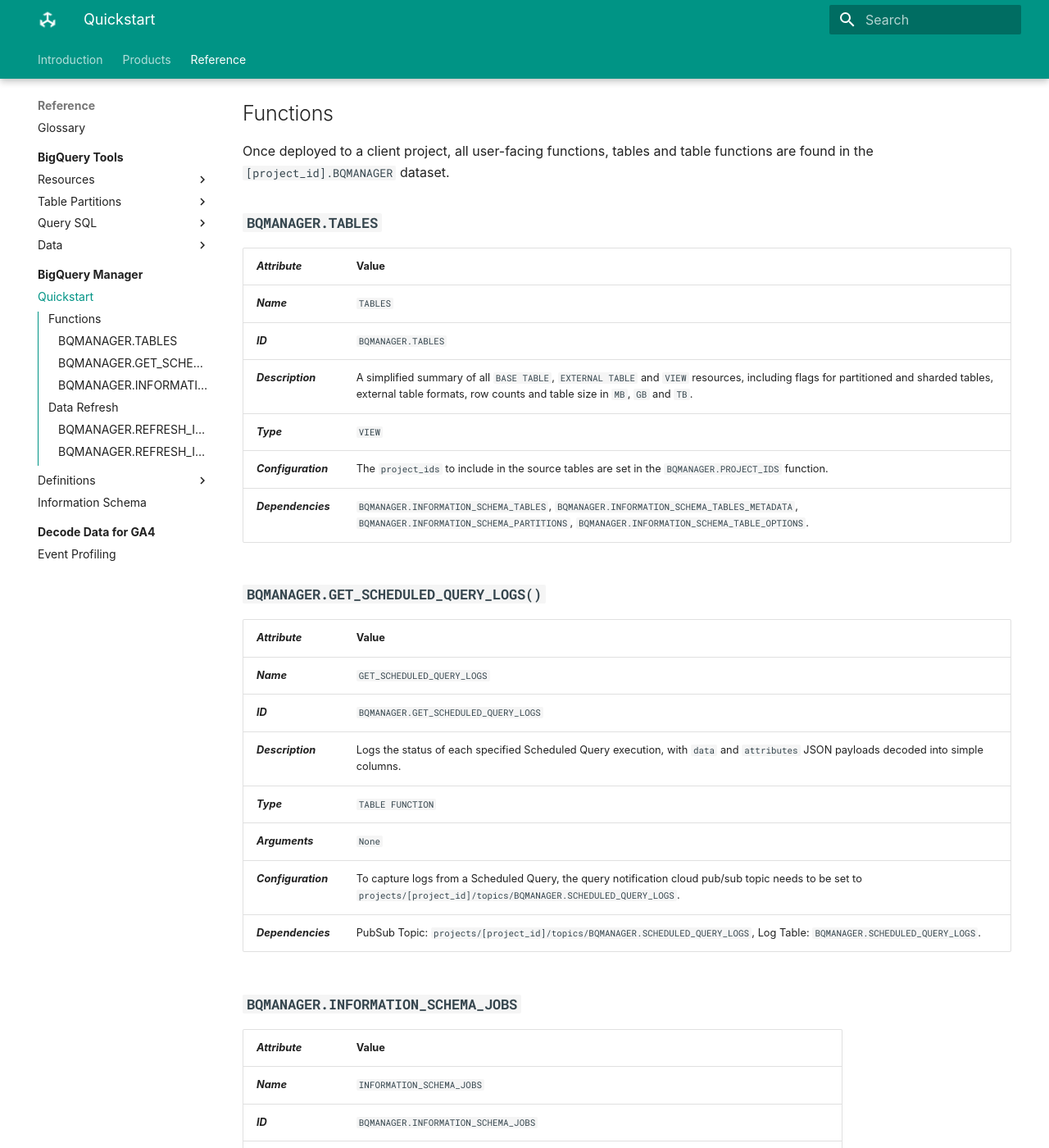
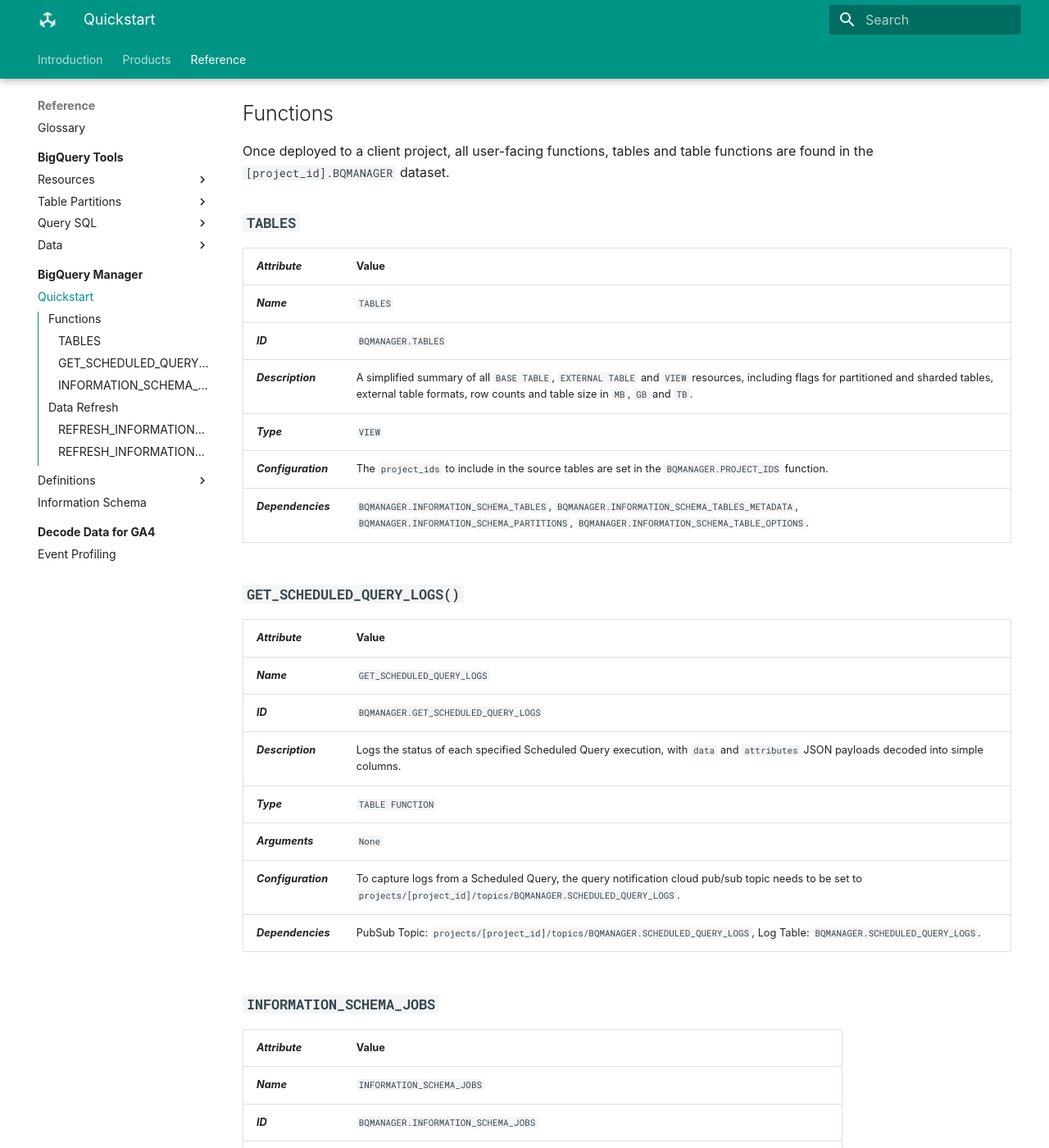
Before and after one commit to transformationflow/transformationflow.github.io, an MkDocs documentation site: the page built from docs/reference/bqmanager/quickstart.md, in a window 1280 px wide and 1400 px high, scrolled down 264 px. Shown: the whole window at 82% size. Built offline with MkDocs 1.6.1 and Material for MkDocs 9.7.7, drawn with Linux system fonts in a browser that asks for light colours; some web fonts are replaced; some of the changed text lies outside the part shown.

Commit message:
title edits

```diff
--- a/docs/reference/bqmanager/quickstart.md
+++ b/docs/reference/bqmanager/quickstart.md
@@ -3,7 +3,7 @@
 # Functions
 Once deployed to a client project, all user-facing functions, tables and table functions are found in the `[project_id].BQMANAGER` dataset.
 
-## **`BQMANAGER.TABLES`**
+## **`TABLES`**
 _**Attribute**_ | Value
 --- | ---
 _**Name**_ | `TABLES`
@@ -13,7 +13,7 @@
 _**Configuration**_ | The `project_ids` to include in the source tables are set in the `BQMANAGER.PROJECT_IDS` function.
 _**Dependencies**_ | `BQMANAGER.INFORMATION_SCHEMA_TABLES`, `BQMANAGER.INFORMATION_SCHEMA_TABLES_METADATA`, `BQMANAGER.INFORMATION_SCHEMA_PARTITIONS`, `BQMANAGER.INFORMATION_SCHEMA_TABLE_OPTIONS`.
 
-## **`BQMANAGER.GET_SCHEDULED_QUERY_LOGS()`**
+## **`GET_SCHEDULED_QUERY_LOGS()`**
 _**Attribute**_ | Value
 --- | ---
 _**Name**_ | `GET_SCHEDULED_QUERY_LOGS`
@@ -24,7 +24,7 @@
 _**Configuration**_ | To capture logs from a Scheduled Query, the query notification cloud pub/sub topic needs to be set to `projects/[project_id]/topics/BQMANAGER.SCHEDULED_QUERY_LOGS`.
 _**Dependencies**_ | PubSub Topic: `projects/[project_id]/topics/BQMANAGER.SCHEDULED_QUERY_LOGS`, Log Table: `BQMANAGER.SCHEDULED_QUERY_LOGS`.
 
-## **`BQMANAGER.INFORMATION_SCHEMA_JOBS`**
+## **`INFORMATION_SCHEMA_JOBS`**
 _**Attribute**_ | Value
 --- | ---
 _**Name**_ | `INFORMATION_SCHEMA_JOBS`
@@ -39,7 +39,7 @@
 # Data Refresh
 In order to refresh the data in the underlying raw tables, the following functions are used.
 
-## **`BQMANAGER.REFRESH_INFORMATION_SCHEMAS()`**
+## **`REFRESH_INFORMATION_SCHEMAS()`**
 _**Attribute**_ | Value
 --- | ---
 _**Name**_ | `REFRESH_INFORMATION_SCHEMAS`
@@ -51,7 +51,7 @@
 _**Automation**_ | The recommended scheduled query name is `BQMANAGER.REFRESH_INFORMATION_SCHEMAS`.  Adding query labels to the scheduled query using `SET @@query_label = "scheduled_query_id:bqmanager_refresh_information_schemas"` will enable the precise job logs to be attributed to specific scheduled queries.
 _**Cost**_ | This is an aggregate metadata query, but the scale of the processed/billed data will vary based on the number of projects and datasets.  As such it is recommended to test and set a schedule based on specific needs (e.g. weekly then on-demand when conducting analysis).
 
-## **`BQMANAGER.REFRESH_INFORMATION_SCHEMA_JOBS()`**
+## **`REFRESH_INFORMATION_SCHEMA_JOBS()`**
 _**Attribute**_ | Value
 --- | ---
 _**Name**_ | `REFRESH_INFORMATION_SCHEMA_JOBS`
```
